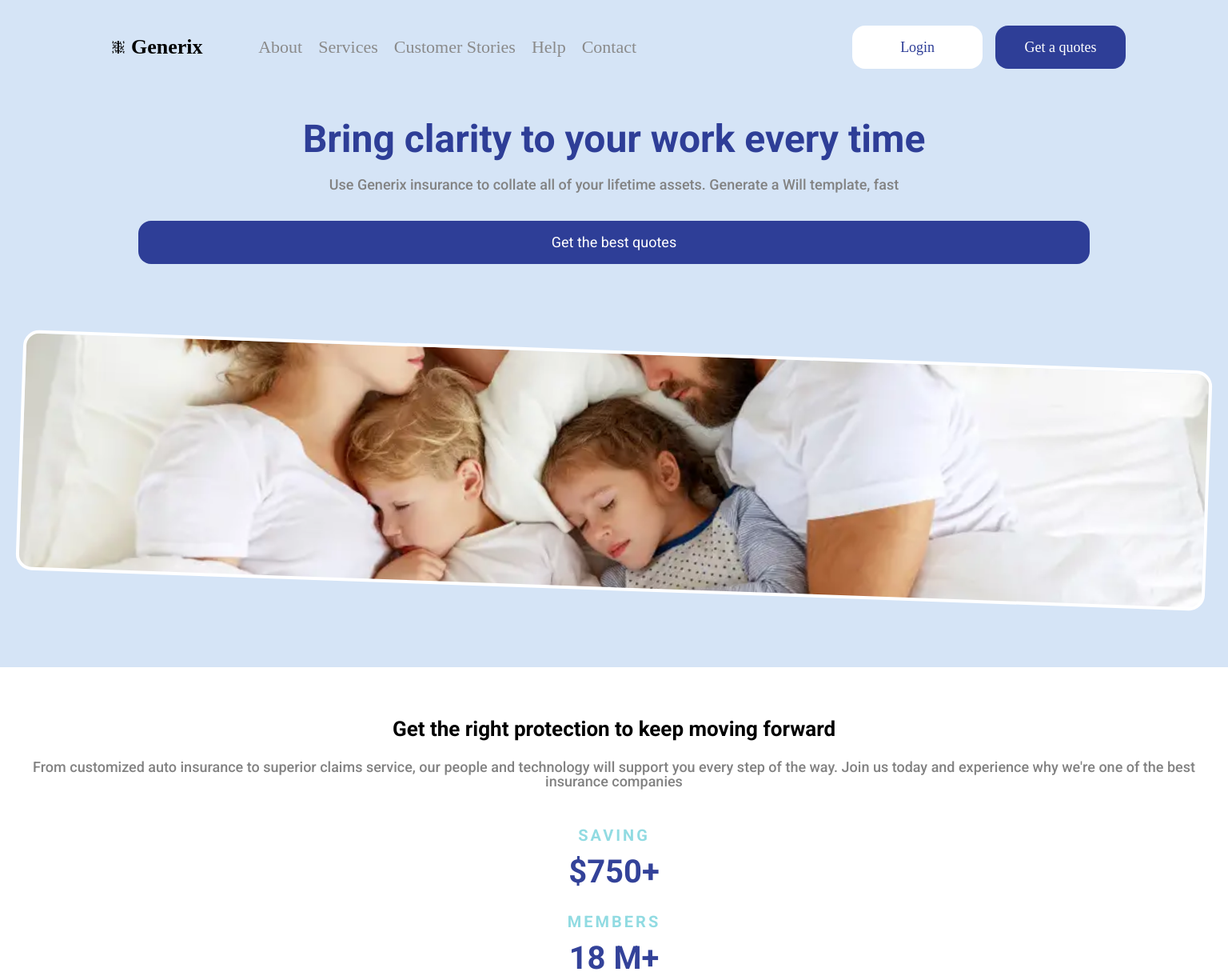
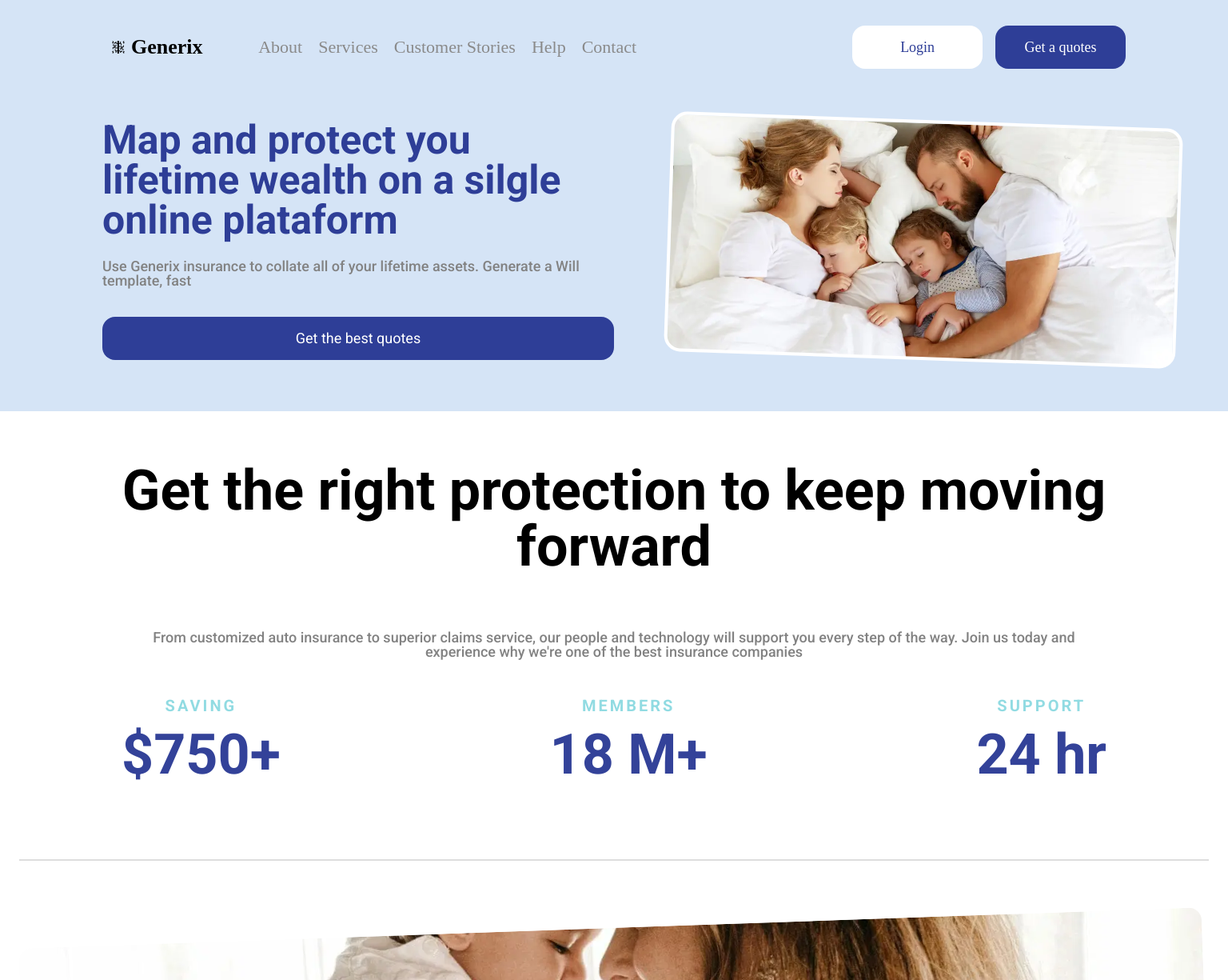
Before and after one commit to MathGPereira/primeiroProjetoAngular, an Angular app in the folder servicosDeSeguro/: page / in a window 1536 px wide. Shown: the top 1225 px of the page at 80% size. Built offline with nearby package versions, Linux system fonts and the light colour scheme.

Commit message:
Criando a responsividade da segunda seção do projeto

```diff
--- a/servicosDeSeguro/src/app/componentes/conteudo/secao-inicial/secao-inicial.component.css
+++ b/servicosDeSeguro/src/app/componentes/conteudo/secao-inicial/secao-inicial.component.css
@@ -9,6 +9,10 @@
     color: #2E3E97;
     font-size: 48px;
     font-weight: 700;
+}
+
+.desktop {
+    display: none;
 }
 
 .inicial__descricao {
@@ -53,3 +57,36 @@
     transform: rotateZ(2deg);
     width: 100%;
 }
+
+@media screen and (min-width: 1440px) {
+    .inicial {
+        column-gap: 67px;
+        display: grid;
+        grid-template: repeat(3, auto) / repeat(2, 50%);
+        padding: 4em 8em 4em;
+        text-align: left;
+    }
+
+    .inicial__titulo {
+        font-size: 50px;
+    }
+
+    .mobile {
+        display: none;
+    }
+
+    .desktop {
+        display: block;
+    }
+
+    .inicial__botao {
+        margin-bottom: 0;
+        text-align: center;
+        width: 100%;
+    }
+
+    .inicial__imagem {
+        grid-area: 1/2/4/3;
+        height: 100%;
+    }
+}
--- a/servicosDeSeguro/src/app/componentes/conteudo/secao-inicial/secao-inicial.component.html
+++ b/servicosDeSeguro/src/app/componentes/conteudo/secao-inicial/secao-inicial.component.html
@@ -1,5 +1,8 @@
 <section class="inicial">
-    <h2 class="inicial__titulo">Bring clarity to your work every time</h2>
+    <h2 class="inicial__titulo">
+        <span class="mobile">Bring clarity to your work every time</span>
+        <span class="desktop">Map and protect you lifetime wealth on a silgle online plataform</span>
+    </h2>
     <p class="inicial__descricao">
         Use Generix insurance to collate all of your lifetime assets. Generate a Will template, fast
     </p>
--- a/servicosDeSeguro/src/app/componentes/conteudo/sobre-servicos/sobre-servicos.component.css
+++ b/servicosDeSeguro/src/app/componentes/conteudo/sobre-servicos/sobre-servicos.component.css
@@ -1,7 +1,7 @@
 .sobre-servicos {
     border-bottom: 2px solid #d2d2d2bd;
     margin: 0 1.5em;
-    padding: 4em 0;
+    padding: 4em 1.5em;
     text-align: center;
 }
 
@@ -36,3 +36,27 @@
     font-size: 40px;
     font-weight: 700;
 }
+
+@media screen and (min-width: 1440px) {
+    .sobre-servicos {
+        padding: 4em 8em;
+    }
+
+    .sobre-servicos__titulo {
+        font-size: 70px;
+    }
+
+    .info__container {
+        align-items: center;
+        display: flex;
+        justify-content: space-between;
+    }
+
+    .info__titulo {
+        font-size: 30px;
+    }
+
+    .card-info__info {
+        font-size: 70px;
+    }
+}
--- a/servicosDeSeguro/src/app/componentes/conteudo/sobre-servicos/sobre-servicos.component.html
+++ b/servicosDeSeguro/src/app/componentes/conteudo/sobre-servicos/sobre-servicos.component.html
@@ -3,6 +3,7 @@
     <p class="sobre-servicos__texto">
         From customized auto insurance to superior claims service, our people and technology will support you every step of the way. Join us today and experience why we're one of the best insurance companies
     </p>
+    <div class="info__container">
         <article class="sobre-servicos__card-info">
             <h3 class="card-info__titulo">Saving</h3>
             <span class="card-info__info">$750+</span>
@@ -15,4 +16,5 @@
             <h3 class="card-info__titulo">Support</h3>
             <span class="card-info__info">24 hr</span>
         </article>
+    </div>
 </section>
```
Lines whose indentation alone changed are shown as unchanged.
